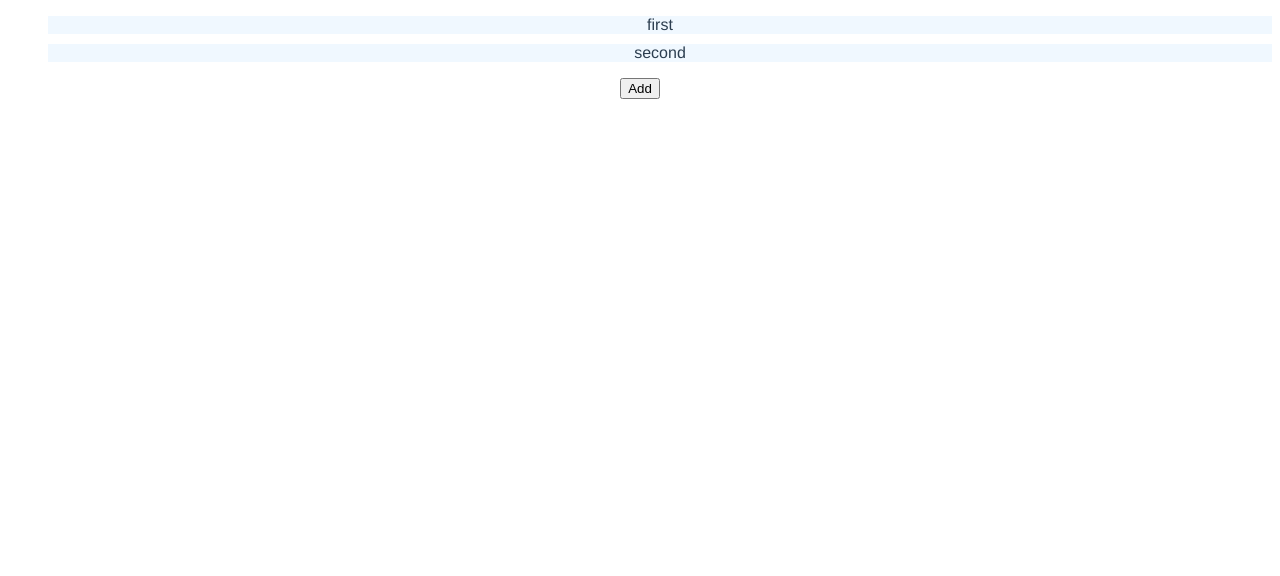
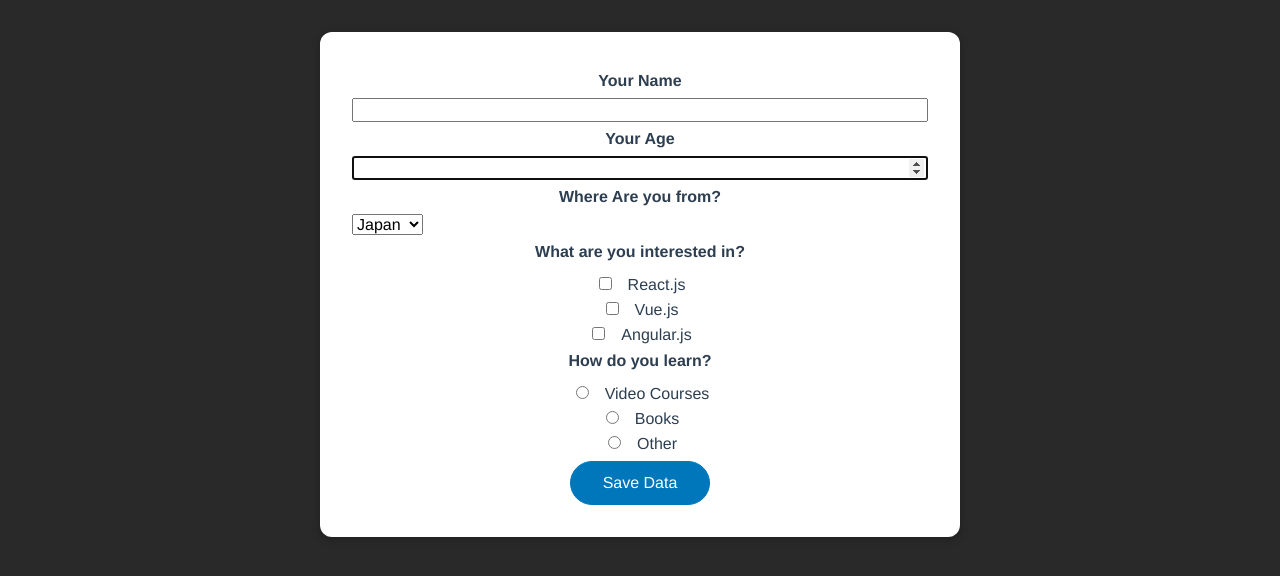
Before and after one commit to ikeda-shoki/vue_udemy_typescript, a Vue app: page / in a window 1280 px wide. Shown: the top 576 px of the page. Built offline with nearby package versions, Linux system fonts and the light colour scheme.

Commit message:
add lesson 52

```diff
--- a/src/App.vue
+++ b/src/App.vue
@@ -18,11 +18,15 @@
 
   // InjectionKeyを使用して、引き渡す場合
   provide(todoKey, todos);
+
+  // セクション10
+  import Form from './components/Form.vue';
 </script>
 
 <template>
-  <!-- <Reservation /> -->
-  <TodoLists />
+  <!-- <Reservation /> セクション9 -->
+  <!-- <TodoLists /> セクション10 -->
+  <Form />
 </template>
 
 <style>
@@ -33,4 +37,18 @@
   text-align: center;
   color: #2c3e50;
 }
+
+/* セクション10 */
+* {
+  box-sizing: border-box;
+}
+
+html {
+  font-family: sans-serif;
+}
+
+body {
+  margin: 0;
+  background-color: #292929;
+}
 </style>
--- /dev/null
+++ b/src/components/Form.vue
@@ -0,0 +1,138 @@
+<script setup lang="ts">
+import { ref } from 'vue';
+
+const userName = ref<string>('');
+
+// カスタムディレクティブの作り方
+// v-focus
+// 上記のカスタムディレクティブを作成する際には下記のように vFocus という命名規則を行う必要がある
+
+// mounted は画面にVueがHTMLにマウントされる際に挙動する
+const vFocus = {
+  mounted: (el: HTMLElemnt) => {
+    // el に対して focus() メソッドでinputタグに自動でフォーカス(選択)される
+    el.focus();
+
+    // console.log('mounted')
+  }
+}
+
+</script>
+
+<template>
+  <form>
+    <div class="form-control">
+      <label for="user-name">Your Name</label>
+      <input id="user-name" name="user-name" type="text" />
+    </div>
+    <div class="form-control">
+      <label for="age">Your Age</label>
+      <input id="age" name="age" type="number" v-focus/>
+    </div>
+    <div class="form-control">
+      <label for="from">Where Are you from?</label>
+      <select id="from" name="from">
+        <option value="japan">Japan</option>
+        <option value="china">China</option>
+        <option value="others">Others</option>
+      </select>
+    </div>
+    <div class="form-control">
+      <h2>What are you interested in?</h2>
+      <div>
+        <input id="interest-react" name="interest" type="checkbox" />
+        <label for="interest-react">React.js</label>
+      </div>
+      <div>
+        <input id="interest-vue" name="interest" type="checkbox" />
+        <label for="interest-vue">Vue.js</label>
+      </div>
+      <div>
+        <input id="interest-angular" name="interest" type="checkbox" />
+        <label for="interest-angular">Angular.js</label>
+      </div>
+    </div>
+    <div class="form-control">
+      <h2>How do you learn?</h2>
+      <div>
+        <input id="how-video" name="how" type="radio" />
+        <label for="how-video">Video Courses</label>
+      </div>
+      <div>
+        <input id="how-books" name="how" type="radio" />
+        <label for="how-books">Books</label>
+      </div>
+      <div>
+        <input id="how-other" name="how" type="radio" />
+        <label for="how-other">Other</label>
+      </div>
+    </div>
+    <div>
+      <button>Save Data</button>
+    </div>
+  </form>
+</template>
+
+<style scoped>
+form {
+  margin: 2rem auto;
+  max-width: 40rem;
+  border-radius: 12px;
+  box-shadow: 0 2px 8px rgba(0, 0, 0, 0.26);
+  padding: 2rem;
+  background-color: #ffffff;
+}
+
+.form-control {
+  margin: 0.5rem 0;
+}
+
+label {
+  font-weight: bold;
+}
+
+h2 {
+  font-size: 1rem;
+  margin: 0.5rem 0;
+}
+
+input,
+select {
+  display: block;
+  width: 100%;
+  font: inherit;
+  margin-top: 0.5rem;
+}
+
+select {
+  width: auto;
+}
+
+input[type="checkbox"],
+input[type="radio"] {
+  display: inline-block;
+  width: auto;
+  margin-right: 1rem;
+}
+
+input[type="checkbox"] + label,
+input[type="radio"] + label {
+  font-weight: normal;
+}
+
+button {
+  font: inherit;
+  border: 1px solid #0076bb;
+  background-color: #0076bb;
+  color: white;
+  cursor: pointer;
+  padding: 0.75rem 2rem;
+  border-radius: 30px;
+}
+
+button:hover,
+button:active {
+  border-color: #002350;
+  background-color: #002350;
+}
+</style>
```
